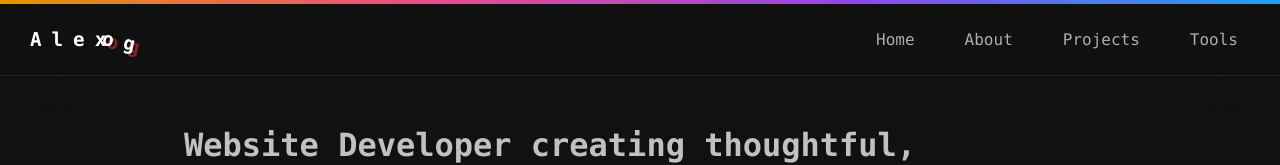
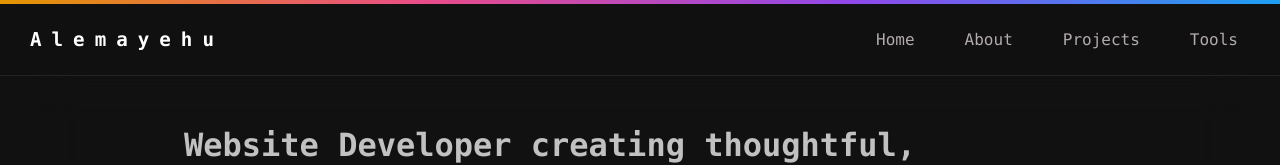
Before and after one commit to afteralexxo/portofolio-using-react, a React (Vite) app: page / in a window 1280 px wide. Shown: the top 165 px of the page. Built offline with nearby package versions, Linux system fonts and the light colour scheme.

Commit message:
fix the logo content

```diff
--- a/src/componenet/Home/TopBar.css
+++ b/src/componenet/Home/TopBar.css
@@ -59,7 +59,7 @@
     left: 30px;
 }
 .nick-name{
-    text-shadow: 5px 2px #8C1F28;
+    text-shadow: 2px 2px #8C1F28;
     display: block;
     transform: rotate(12deg);
     position: absolute;
--- a/src/componenet/Home/TopBar.jsx
+++ b/src/componenet/Home/TopBar.jsx
@@ -6,8 +6,8 @@ export default function TopBar (props) {
     return (
         <div className="topbar">
             <a className="logo">
-                <span className="first-name">Alex</span>
-                <span className='nick-name'>og</span>
+                <span className="first-name">Alemayehu</span>
+                {/* <span className='nick-name'>hu</span> */}
             </a>
             <nav className="main-menu">
                 <a href="" className="nav-item">Home</a>
```
